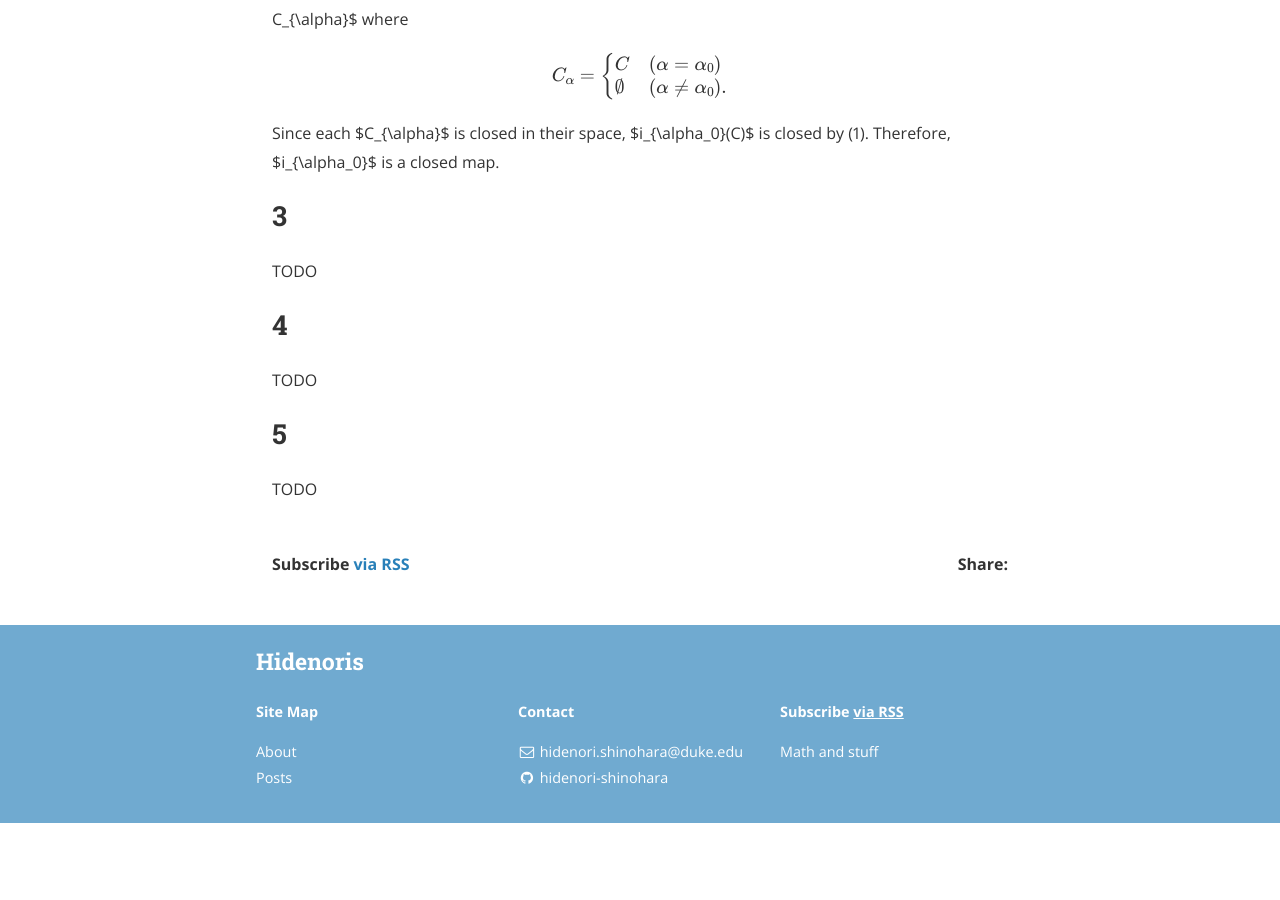
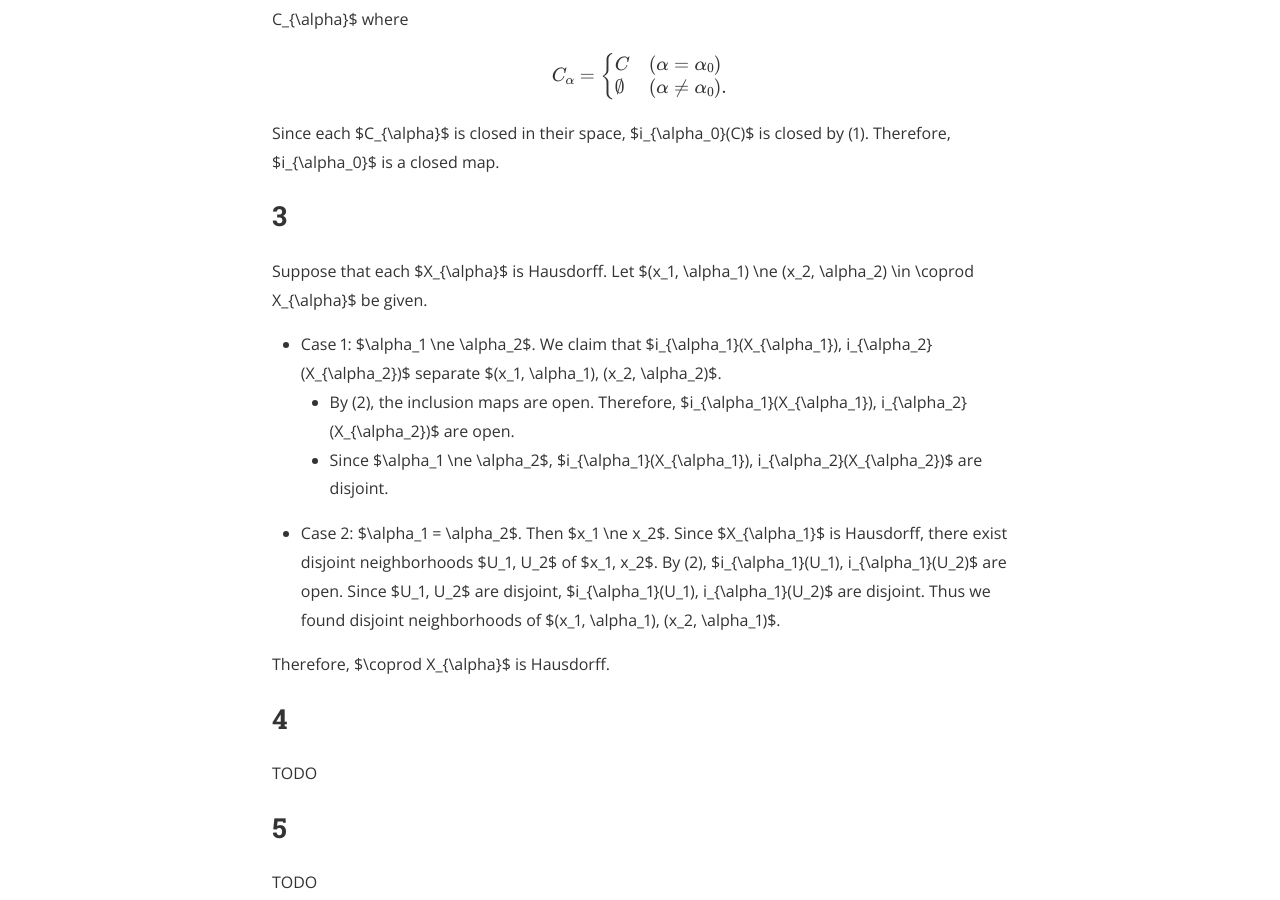
Before and after one commit to hidenori-shinohara/hidenori-shinohara.github.io, a Jekyll site: the page built from _posts/introduction_to_topological_manifolds/chapter3/2019-08-22-disjoint-union-space-properties-ex-3-43.md, in a window 1280 px wide and 900 px high, scrolled down 2383 px. Built offline with Jekyll 4.4.1, drawn with Linux system fonts in a browser that asks for light colours; nearby versions of some CDN libraries; formulas are drawn with MathJax 3; before the commit the page ends 3206 px from its top, so only the background shows below that; some of the changed text lies outside the part shown.

Commit message:
Finish Ex 3-43(c)

```diff
--- a/_posts/introduction_to_topological_manifolds/chapter3/2019-08-22-disjoint-union-space-properties-ex-3-43.md
+++ b/_posts/introduction_to_topological_manifolds/chapter3/2019-08-22-disjoint-union-space-properties-ex-3-43.md
@@ -10,7 +10,7 @@ Let $$(X_{\alpha})_{\alpha \in A}$$ be an indexed family of topological spaces.
 
 1. A subset of $$\coprod_{\alpha \in A} X_{\alpha}$$ is closed if and only if its intersection with each $X_{\alpha}$ is closed.
 1. Each canonical injection $$i_{\alpha}: X_{\alpha} \rightarrow \coprod_{\alpha \in A} X_{\alpha}$$ is a topological embedding and an open and closed map.
-1. TODO
+1. If each $X_{\alpha}$ is Hausdorff, then so is $\coprod_{\alpha \in A} X_{\alpha}$.
 1. TODO
 1. TODO
 
@@ -115,7 +115,24 @@ Since each $C_{\alpha}$ is closed in their space, $i_{\alpha_0}(C)$ is closed by
 Therefore, $i_{\alpha_0}$ is a closed map.
 
 ## 3
-TODO
+Suppose that each $X_{\alpha}$ is Hausdorff.
+Let $(x_1, \alpha_1) \ne (x_2, \alpha_2) \in \coprod X_{\alpha}$ be given.
+
+* Case 1: $\alpha_1 \ne \alpha_2$.
+  We claim that $i_{\alpha_1}(X_{\alpha_1}), i_{\alpha_2}(X_{\alpha_2})$ separate $(x_1, \alpha_1), (x_2, \alpha_2)$.
+    * By (2), the inclusion maps are open.
+      Therefore, $i_{\alpha_1}(X_{\alpha_1}), i_{\alpha_2}(X_{\alpha_2})$ are open.
+    * Since $\alpha_1 \ne \alpha_2$, $i_{\alpha_1}(X_{\alpha_1}), i_{\alpha_2}(X_{\alpha_2})$ are disjoint.
+* Case 2: $\alpha_1 = \alpha_2$.
+  Then $x_1 \ne x_2$.
+  Since $X_{\alpha_1}$ is Hausdorff, there exist disjoint neighborhoods $U_1, U_2$ of $x_1, x_2$.
+  By (2), $i_{\alpha_1}(U_1), i_{\alpha_1}(U_2)$ are open.
+  Since $U_1, U_2$ are disjoint, $i_{\alpha_1}(U_1), i_{\alpha_1}(U_2)$ are disjoint.
+  Thus we found disjoint neighborhoods of $(x_1, \alpha_1), (x_2, \alpha_1)$.
+
+Therefore, $\coprod X_{\alpha}$ is Hausdorff.
+
+
 
 ## 4
 TODO
```
